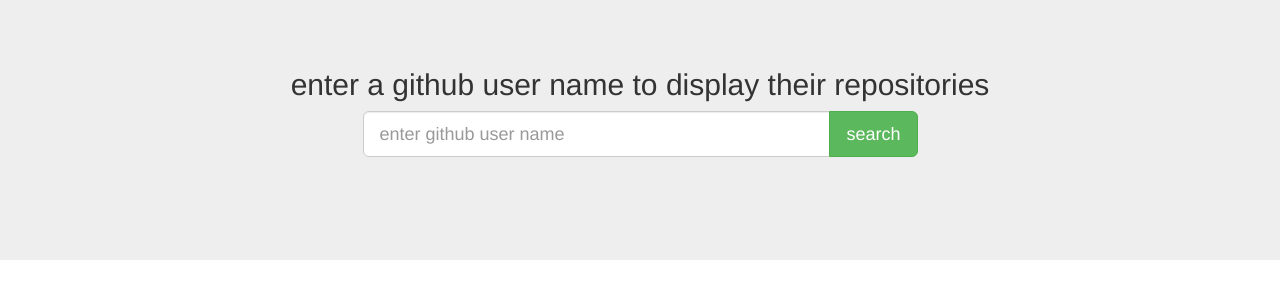
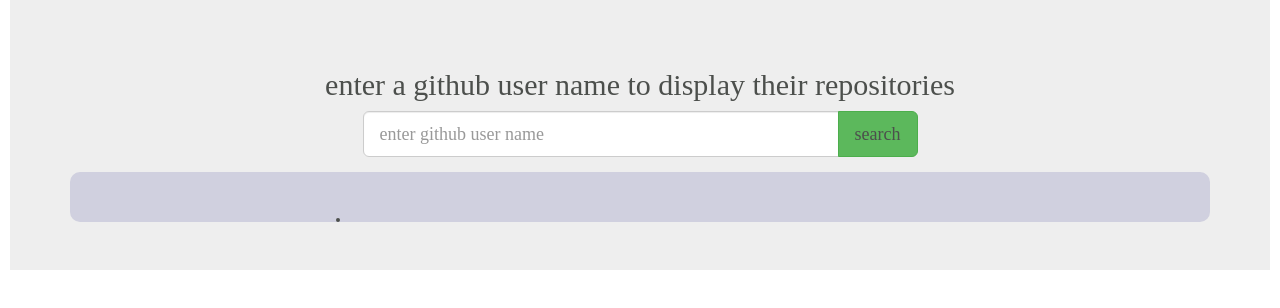
Before and after one commit to FisherKyle/github-tracker-api, a website with bundled scripts: page index.html in a window 1280 px wide. Built offline with nearby package versions, Linux system fonts and the light colour scheme.

Commit message:
stylize using sass

```diff
--- a/index.html
+++ b/index.html
@@ -14,8 +14,8 @@
   </head>
 
   <body>
-    <div class="section">
-      <div class="jumbotron">
+    <div class="section" id="main">
+      <div class="jumbotron" id="jumbo">
         <div class="container">
           <div class="row">
             <div class="col-md-12">
@@ -24,7 +24,7 @@
           </div>
 
           <div class="row">
-            <div class="col-md-offset-3 col-md-6">
+            <div class="col-md-offset-3 col-md-6" id="form-adjust">
               <form role="form" id="username-submit">
                 <div class="form-group" type="text">
                   <div class="input-group input-group-lg form-group">
@@ -42,12 +42,12 @@
             <div class="container">
               <div class="row">
 
-                <div class="col-md-4 text-right">
+                <div class="col-md-3 text-right" id="hide">
                   <h2 id="display-name"></h2>
                   <img id="display-avatar"></img>
                 </div>
 
-                <div class="col-md-8" text-right>
+                <div class="col-md-9" text-right>
                   <h2 id="repo-header"></h2>
                   <ul id="display-repos" text-left></ul>
                 </div>
--- a/js/git-lookup.js
+++ b/js/git-lookup.js
@@ -1,4 +1,5 @@
 var apiKey = require('./../.env').apiKey;
+
 
 function Lookup(){
 }
@@ -8,16 +9,16 @@
   $.get('https://api.github.com/users/' + username + '?access_token=' + apiKey).then(function(response){
     $('#display-avatar').show();
     $('#display-repos').show();
-
     $('#display-name').text(response.login);
     $('#display-avatar').attr('src', response.avatar_url);
+    $('#header').hide();
 
   }).fail(function(error){
     $('#display-avatar').hide();
     $('#display-repos').hide();
     $("#display-name").text(error.responseJSON.message);
     $("#repo-header").text("No users found with that name, try again.");
-
+    $('#header').show();
   });
 }
 
@@ -36,7 +37,7 @@
   }
 
 }).fail(function(error){
-  // $("#repo-header").text("No repositories found.");
+  $("#repo-header").text("No repositories found.");
   console.log(error.responseJSON.message);
 
 });
--- /dev/null
+++ b/scss/styles.scss
@@ -0,0 +1,33 @@
+.section {
+  background-color: #d0d0df;
+  border-radius: 10px;
+}
+
+#display-avatar {
+  max-width: 249px;
+  max-height: 249px;
+  border-radius: 5px;
+  margin-top: 10%;
+  border: 2px solid #4c4f4c;
+  margin-left: 10%;
+}
+
+#repo-header {
+  margin-left: 12%;
+}
+
+h2, ul, #repo-header, #display-name, #header, #username-submit, #username-button {
+  font-family: "Arial Rounded MT Bold";
+  color: #4c4f4c;
+}
+
+#main {
+  background-color: black;
+  border-radius: 0px 0px 12px 12px;
+  margin-right: 10px;
+  margin-left: 10px;
+}
+
+#form-adjust {
+  margin-right: 32%;
+}
```
Also changed, not shown: build/css/styles.css (added), build/js/app.js.
